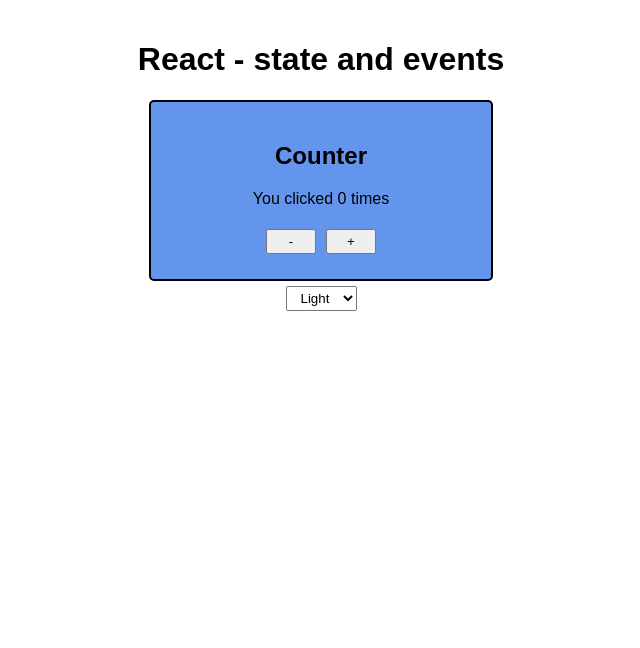
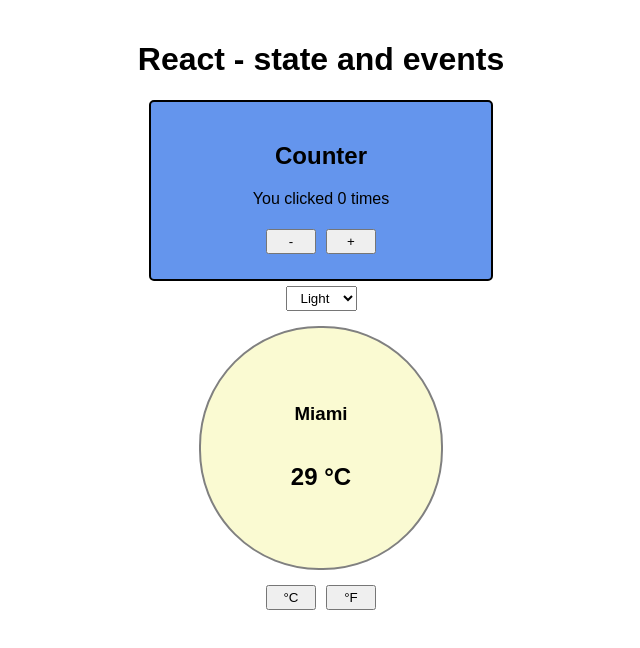
Before and after one commit to jlp21/react-state-and-events, a React (Create React App) app: page / in a window 1280 px wide. Shown: the top 648 px of the page, without its empty margins (319-959 px from the left). Built offline with nearby package versions, Linux system fonts and the light colour scheme.

Commit message:
added weather widget

```diff
--- a/src/App.js
+++ b/src/App.js
@@ -1,6 +1,7 @@
 import './App.css';
 import Counter from './Components/Counter';
 import { useState } from 'react';
+import WeatherWidget from './Components/WeatherWidget';
 
 function App() {
   const [theme, setTheme] = useState('light');
@@ -9,16 +10,29 @@
     setTheme(event.target.value);
   };
 
+  const [unit, setUnit] = useState('C');
+
   return (
     <div className={'App ' + theme}>
       <h1>React - state and events</h1>
       <Counter />
 
-      <select onChange={ toggleTheme }>
+      <select onChange={toggleTheme}>
         <option value="light"> Light </option>
         <option value="dark"> Dark </option>
       </select>
+
+      <div>
+        <WeatherWidget city="Miami" icon="" celsius={29} unit={unit} />
+      </div>
+
+      <button onClick={() => setUnit("C")}> °C </button>
+      <button onClick={() => setUnit("F")}> °F </button>
+
+
     </div>
+
+
   );
 }
 
--- /dev/null
+++ b/src/Components/WeatherWidget.js
@@ -0,0 +1,22 @@
+import React, { useState } from 'react';
+
+function WeatherWidget(props) {
+    let temperature = props.celsius;
+    const unitIsFahrenheit = props.unit === 'F';
+
+    if (unitIsFahrenheit) {
+      temperature = props.celsius * 1.8 + 32;
+    }
+
+    return (
+      <div className="WeatherWidget">
+        <span>{props.icon}</span>
+        <h3>{props.city}</h3>
+        <h2>
+          {temperature} °{props.unit}
+        </h2>
+      </div>
+    );
+  }
+
+  export default WeatherWidget;
```
